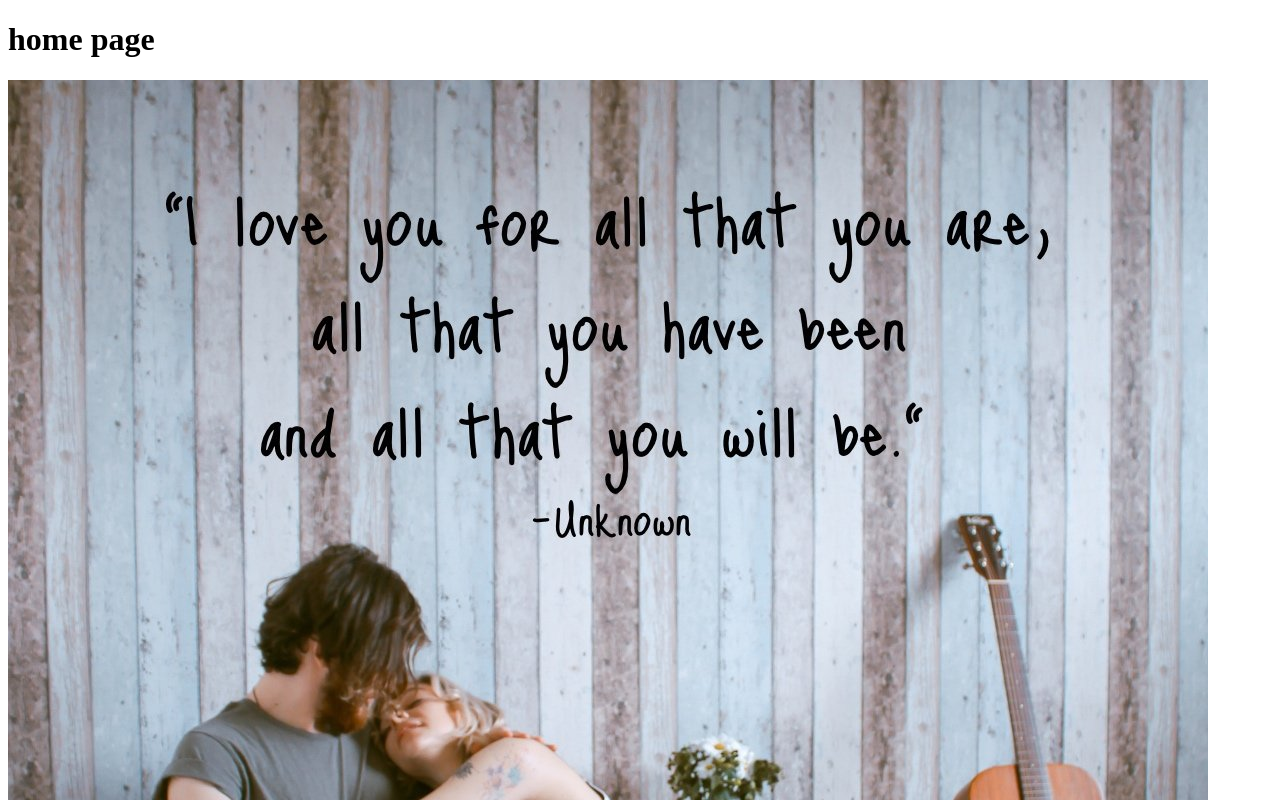
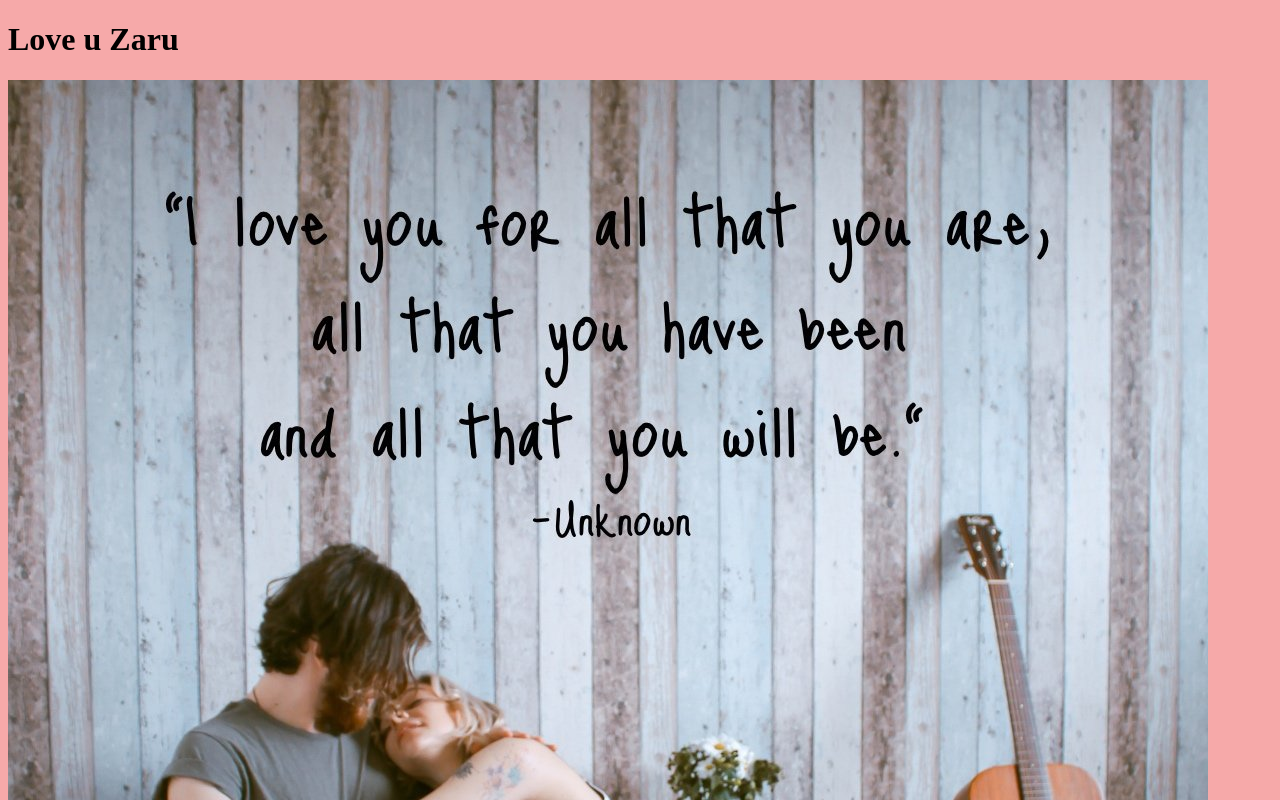
Before and after one commit to ZahidHassanReal/new-site, a plain HTML site: page deshbord.html in a window 1280 px wide. Shown: the top 800 px of the page. Drawn offline with Linux system fonts and the light colour scheme.

Commit message:
Update deshbord.html

```diff
--- a/deshbord.html
+++ b/deshbord.html
@@ -3,9 +3,15 @@
   <head>
     <meta charset="utf-8">
     <title></title>
+    <style >
+  body {
+    background-color: #F6A9A9 ;
+  }
+    </style>
+
   </head>
   <body>
-    <h1>home page </h1>
+    <h1>Love u Zaru </h1>
   <img src="love.jpg" alt="love quate">
     <p> <i> "I can only use so many words in the dictionary to show you how much I love you.
        I love you so much that you are always on my mind, putting a smile on my face and making my heart skip a beat.
```
